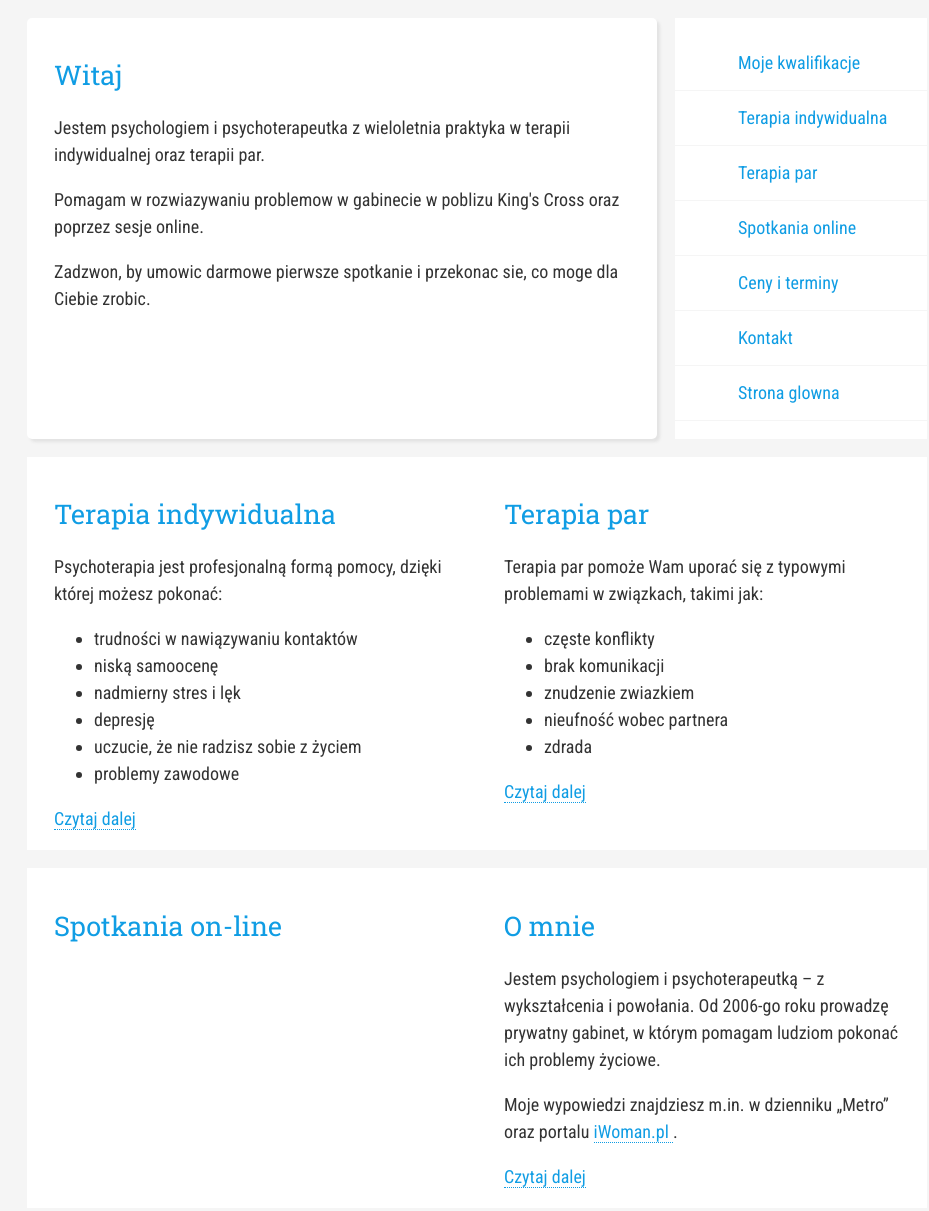
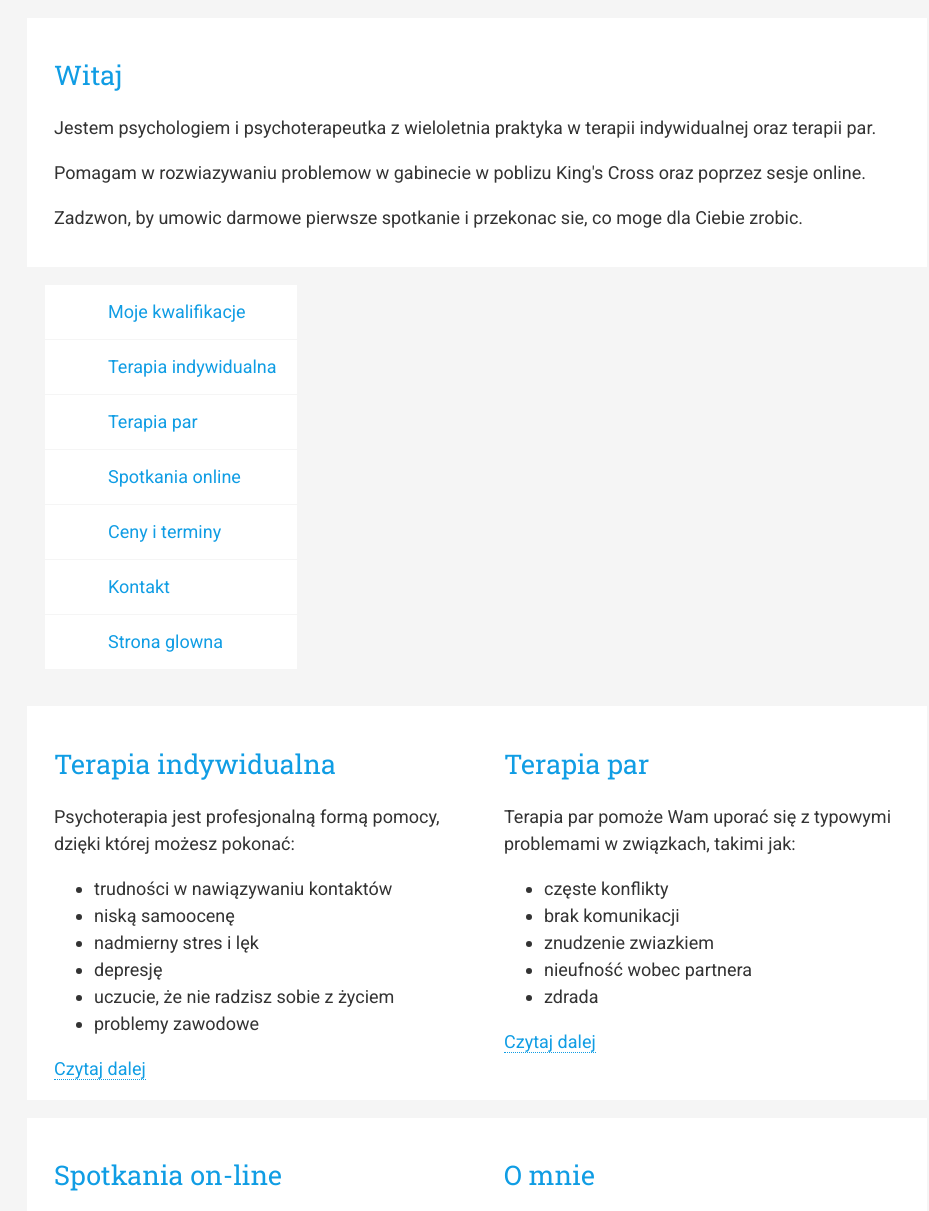
Before and after one commit to ghotala/ola, a website: page public/index.html in a window 1280 px wide. Shown: the part 337-1548 px from the top of the page, without its empty margins (163-1092 px from the left). Drawn offline with Linux system fonts and the light colour scheme.

Commit message:
Change roboto font to non-condensed

```diff
--- a/public/index.html
+++ b/public/index.html
@@ -6,7 +6,7 @@
     <meta name="description" content="" />
     <link rel="canonical" href="http://psycholog-londyn.co.uk" />
     <link rel="stylesheet" href="css/main.css" />
-    <link href="https://fonts.googleapis.com/css?family=Roboto+Slab|Roboto+Condensed&amp;subset=latin-ext" rel="stylesheet">
+    <link href="https://fonts.googleapis.com/css?family=Roboto+Slab|Roboto&amp;subset=latin-ext" rel="stylesheet">
     <link rel="stylesheet" media="(min-width: 550px)" href="css/550px.css" />
     <link rel="stylesheet" media="(min-width: 700px)" href="css/700px.css" />
     <link rel="stylesheet" media="(min-width: 960px)" href="css/960px.css" />
@@ -116,7 +116,8 @@
             Moje wypowiedzi znajdziesz m.in. w dzienniku „Metro” oraz portalu
             <a title="iWoman.pl - Aleksandra Hotała"
                href="http://www.iwoman.pl/szukaj/?q=hota%B3a&amp;v=10&amp;search=SZUKAJ"
-               target="_blank">
+               target="_blank"
+               rel="noopener">
                 iWoman.pl
             </a>.
         </p>
@@ -127,7 +128,7 @@
     <footer itemscope itemtype="http://schema.org/LocalBusiness">
         <p itemprop="http://schema.org/name">Aleksandra Hotala - polski psycholog w Londynie</p>
         <span class="hidden" itemprop="http://schema.org/description">Darmowe pierwsze spotkanie. Terapia indywidualna i terapia par w gabinecie oraz online.</span>
-        <p itemprop="http://schema.org/telephone" content="+447438928601">+44 743 8928 601</p>
+        <p><a href="tel:+447438928601" itemprop="http://schema.org/telephone" content="+447438928601">+44 743 8928 601</a></p>
         <p itemprop="http://schema.org/address" itemscope itemtype="http://schema.org/PostalAddress">
             <span itemprop="http://schema.org/streetAddress">180-186 King's Cross Road</span>
             <br />
@@ -137,7 +138,7 @@
             <span class="hidden" itemprop="http://schema.org/addressCountry">GB</span>
         </p>
         <time class="hidden" itemprop="http://schema.org/openingHours" datetime="Mo-Su"></time>
-        <img class="hidden" itemprop="http://schema.org/image" src="assets/aleksandra_hotala.jpg" />
+        <img class="hidden" itemprop="http://schema.org/image" src="assets/aleksandra-hotala.jpg" />
         <span class="hidden" itemprop="http://schema.org/url">http://psycholog-londyn.co.uk</span>
     </footer>
 </body>
--- a/src/scss/main.scss
+++ b/src/scss/main.scss
@@ -14,7 +14,7 @@ html, body {
 html {
   font-family: $font-sans;
   font-size: $font-size;
-  line-height: 1.33em;
+  line-height: $line-height;
 }
 
 body {
@@ -266,23 +266,17 @@ nav {
 }
 
 .hero {
-  padding: $spacing-default;
-  display: flex;
-  flex-direction: row;
+  padding: $spacing-default 0;
 
   .main {
-    flex-grow: 1;
     background-color: $color-white;
-    box-shadow: 3px 3px 3px 0px $color-dark-grey;
-    border-radius: 5px;
-    flex-grow: 1;
   }
 }
 
 .services {
   display: flex;
   flex-direction: column;
-  padding: 0 $spacing-default $spacing-default;
+  padding: 0 0 $spacing-default;
 }
 
 svg#defs {
--- a/src/scss/variables.scss
+++ b/src/scss/variables.scss
@@ -1,4 +1,4 @@
-$font-sans: 'Roboto Condensed', Helvetica, sans-serif;
+$font-sans: 'Roboto', Helvetica, sans-serif;
 $font-serif: 'Roboto Slab', Georgia, serif;
 
 $color-white: white;
@@ -10,6 +10,7 @@ $color-light-grey: whitesmoke;
 $color-dark-grey: #e3e3e3;
 
 $font-size: 16px;
+$line-height: 1.5rem;
 $button-size: 3rem;
 $spacing-default: 1rem;
 $spacing-horizontal: 1.5rem;
```
Also changed, not shown: public/terapia-indywidualna.html (+3 -3 lines), src/html/index/lower_content.html (+2 -1 lines), src/html/template.html (+3 -3 lines), public/css/main.css.
